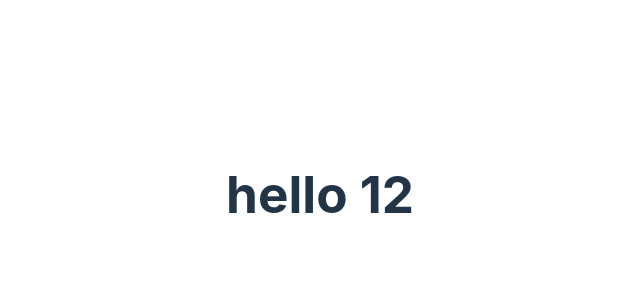
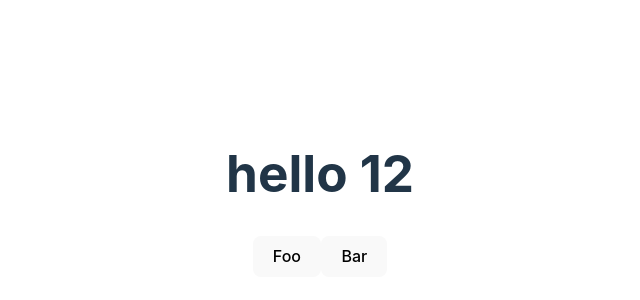
Before and after one commit to You-5C24/vue3.3-feature-case, a Vue app: page / in a window 1280 px wide. Shown: the part 206-506 px from the top of the page, without its empty margins (320-960 px from the left). Built offline with nearby package versions, Linux system fonts and the light colour scheme.

Commit message:
feat: defineEmit TS新定义方式

```diff
--- a/src/App.vue
+++ b/src/App.vue
@@ -1,11 +1,13 @@
 <template>
   <HelloWorld msg="hello" :age="12" />
   <Generic age="10" :names="['1', '2']" />
+  <Emmits />
 </template>
 
 <script setup lang="ts">
 import HelloWorld from "./components/HelloWorld.vue";
 import Generic from "./components/Generic.vue";
+import Emmits from "./components/Emmits.vue";
 </script>
 
 <style scoped></style>
--- /dev/null
+++ b/src/components/Emmits.vue
@@ -0,0 +1,25 @@
+<template>
+  <button @click="handleClickFoo">Foo</button>
+  <button @click="handleClickBar">Bar</button>
+</template>
+
+<script setup lang="ts">
+const emit = defineEmits<{
+  (e: "foo", id: number): void;
+  (e: "bar", name: string, ...rest: any[]): void;
+}>();
+// const emit = defineEmits<{
+//   foo: [id: number];
+//   bar: [name: string, ...rest: any[]];
+// }>();
+
+const handleClickFoo = () => {
+  emit("foo", 1);
+};
+
+const handleClickBar = () => {
+  emit("bar", "name", 1);
+};
+</script>
+
+<style lang="scss" scoped></style>
```
